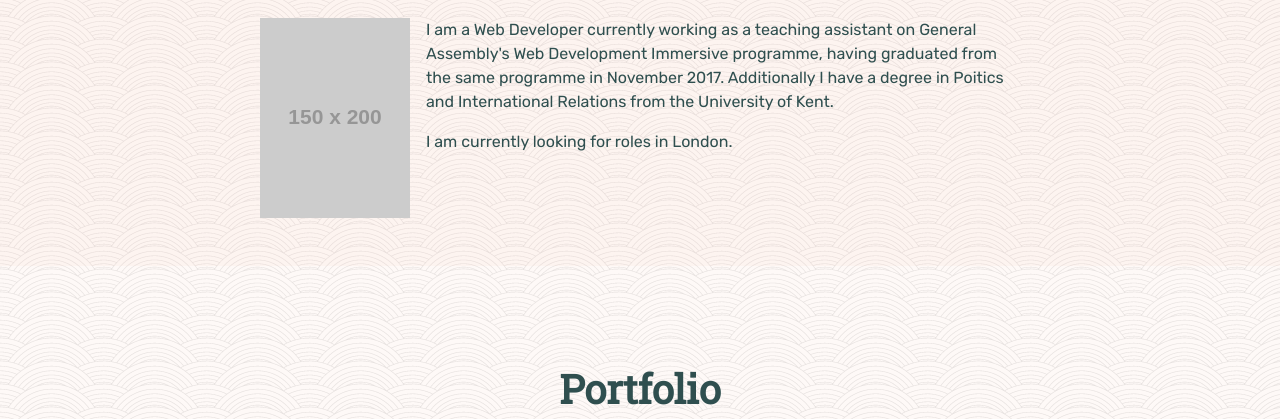
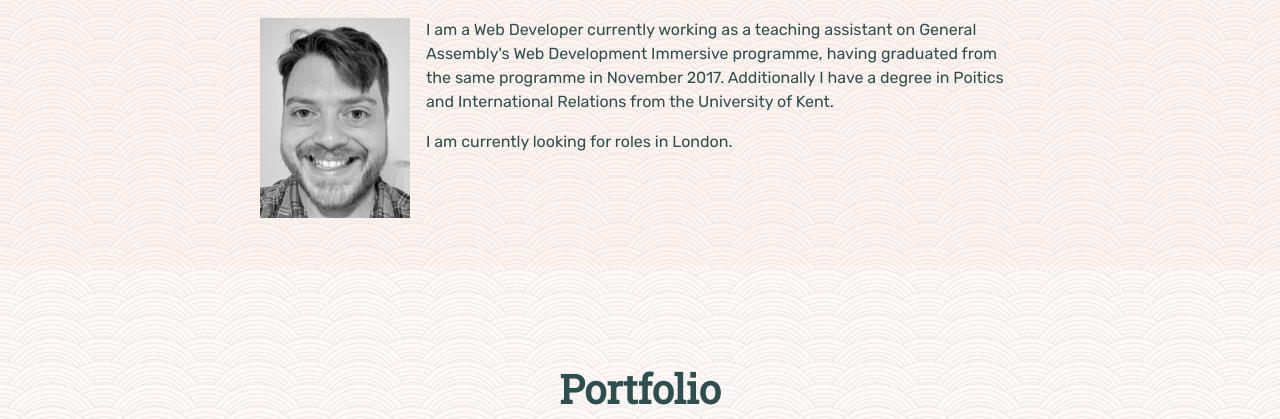
Before and after one commit to benlloydjones/website, a plain HTML site: page index.html in a window 1280 px wide. Shown: the part 378-797 px from the top of the page. Drawn offline with Linux system fonts and the light colour scheme; placeholder pictures from the web are drawn by us.

Commit message:
added picture to images

```diff
--- a/css/master.css
+++ b/css/master.css
@@ -41,6 +41,11 @@ main {
 .sectionTitle {
   margin-top: 52px;
   text-align: center;
+}
+
+img.face {
+  height: 200px;
+  width: 150px;
 }
 
 .projectContainer {
--- a/index.html
+++ b/index.html
@@ -51,7 +51,7 @@
               <div class="media">
                 <figure class="media-left">
                   <p class="image is-3by4">
-                    <img src="http://via.placeholder.com/150x200">
+                    <img class="face" src="./images/benlloydjones.jpg">
                   </p>
                 </figure>
                 <div class="media-content">
```
Also changed, not shown: images/benlloydjones.jpg (added).
